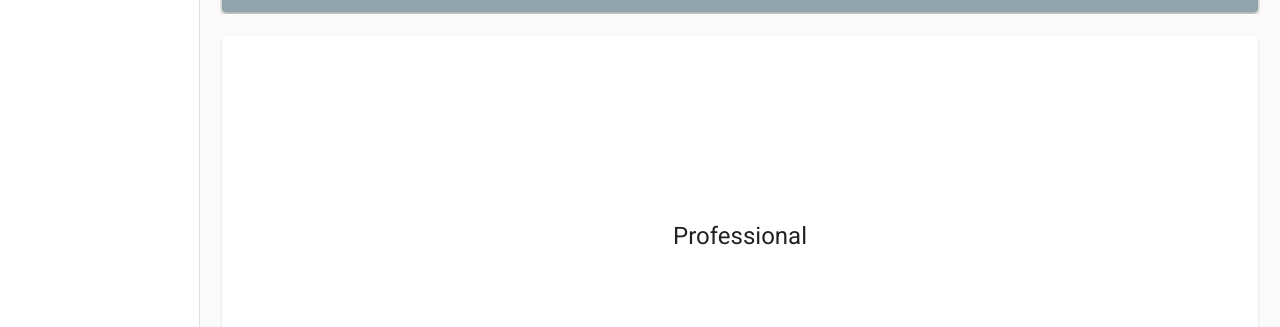
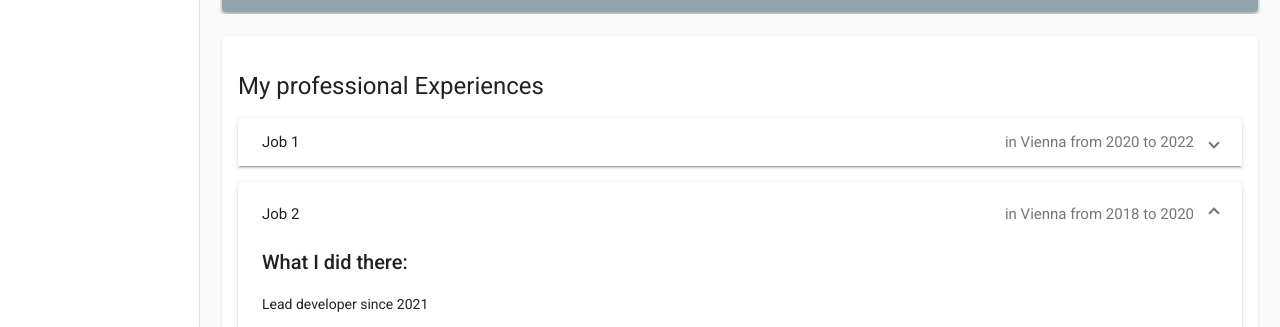
Before and after one commit to lisasce/whoami, an Angular app: page / in a window 1280 px wide. Both pictures are taken after a click on the element "Professional Experience". Shown: the part 473-800 px from the top of the page. Built offline with nearby package versions, Linux system fonts and the light colour scheme.

Commit message:
implement content of professional card

```diff
--- a/src/app/app.module.ts
+++ b/src/app/app.module.ts
@@ -29,6 +29,7 @@ import { SkillsComponent } from './skills/skills.component';
 import { MeComponent } from './me/me.component';
 import { WelcomeComponent } from './welcome/welcome.component';
 import { ThesesComponent } from './theses/theses.component';
+import {MatExpansionModule} from "@angular/material/expansion";
 
 
 @NgModule({
@@ -64,7 +65,8 @@ import { ThesesComponent } from './theses/theses.component';
     MatSlideToggleModule,
     MatTreeModule,
     MatProgressBarModule,
-    MatRippleModule
+    MatRippleModule,
+    MatExpansionModule
   ],
   providers: [],
   exports: [],
--- a/src/app/professional/professional.component.html
+++ b/src/app/professional/professional.component.html
@@ -1,8 +1,64 @@
 <div class="grid-container">
   <mat-grid-list cols="4" rowHeight="100px">
-    <mat-grid-tile [colspan]="4" [rowspan]="4" >
+    <mat-grid-tile [colspan]="4" [rowspan]="5" >
       <mat-card class="subcard professional" >
-        <h1>Professional</h1>
+        <mat-accordion class="accordion">
+          <h1>My professional Experiences</h1>
+          <mat-expansion-panel (opened)="panel1OpenState = true"
+                               (closed)="panel1OpenState = false">
+            <mat-expansion-panel-header>
+              <mat-panel-title>
+                Job 1
+              </mat-panel-title>
+              <mat-panel-description class="panel-description">
+                <span>in Vienna from 2020 to 2022</span>
+              </mat-panel-description>
+            </mat-expansion-panel-header>
+            <h2>What I did there:</h2>
+            <p>Lorem ipsum dolor sit amet, consectetur adipisici elit</p>
+            <p>Lorem ipsum dolor sit amet, consectetur adipisici elit</p>
+            <p>Lorem ipsum dolor sit amet, consectetur adipisici elit</p>
+            <p>Lorem ipsum dolor sit amet, consectetur adipisici elit</p>
+          </mat-expansion-panel>
+
+          <mat-expansion-panel [expanded]="true" (opened)="panel2OpenState = true"
+                               (closed)="panel2OpenState = false">
+            <mat-expansion-panel-header>
+              <mat-panel-title>
+                Job 2
+              </mat-panel-title>
+              <mat-panel-description class="panel-description">
+                <span>in Vienna from 2018 to 2020</span>
+              </mat-panel-description>
+            </mat-expansion-panel-header>
+            <h2>What I did there:</h2>
+            <p>Lead developer since 2021</p>
+            <p>Software full stack development with:</p>
+            <p>C#, Typescript, Javascript, Vue, Bootstrap 4, SQL, etc etc etc</p>
+            <p>Scrum way of work</p>
+          </mat-expansion-panel>
+
+          <mat-expansion-panel (opened)="panel3OpenState = true"
+                               (closed)="panel3OpenState = false">
+            <mat-expansion-panel-header>
+              <mat-panel-title>
+                Job 3
+              </mat-panel-title>
+              <mat-panel-description class="panel-description">
+                <span>in Vienna in 2018</span>
+              </mat-panel-description>
+            </mat-expansion-panel-header>
+            <h2>What I did there:</h2>
+            <p>Lorem ipsum dolor sit amet, consectetur adipisici elit</p>
+            <p>Lorem ipsum dolor sit amet, consectetur adipisici elit</p>
+            <p>Lorem ipsum dolor sit amet, consectetur adipisici elit</p>
+            <p>Lorem ipsum dolor sit amet, consectetur adipisici elit</p>
+          </mat-expansion-panel>
+
+        </mat-accordion>
+
+
+
       </mat-card>
     </mat-grid-tile>
   </mat-grid-list>
--- a/src/app/professional/professional.component.scss
+++ b/src/app/professional/professional.component.scss
@@ -3,4 +3,14 @@
   display: flex;
   justify-content: center;
   align-items: center;
+  height: auto;
+  overflow-y: scroll;
 }
+.accordion{
+  width: 100%;
+}
+
+.panel-description{
+  display: flex;
+  justify-content: end;
+}
--- a/src/app/professional/professional.component.ts
+++ b/src/app/professional/professional.component.ts
@@ -6,7 +6,9 @@ import { Component, OnInit } from '@angular/core';
   styleUrls: ['./professional.component.scss']
 })
 export class ProfessionalComponent implements OnInit {
-
+  panel1OpenState = false;
+  panel2OpenState = false;
+  panel3OpenState = false;
   constructor() { }
 
   ngOnInit(): void {
```
